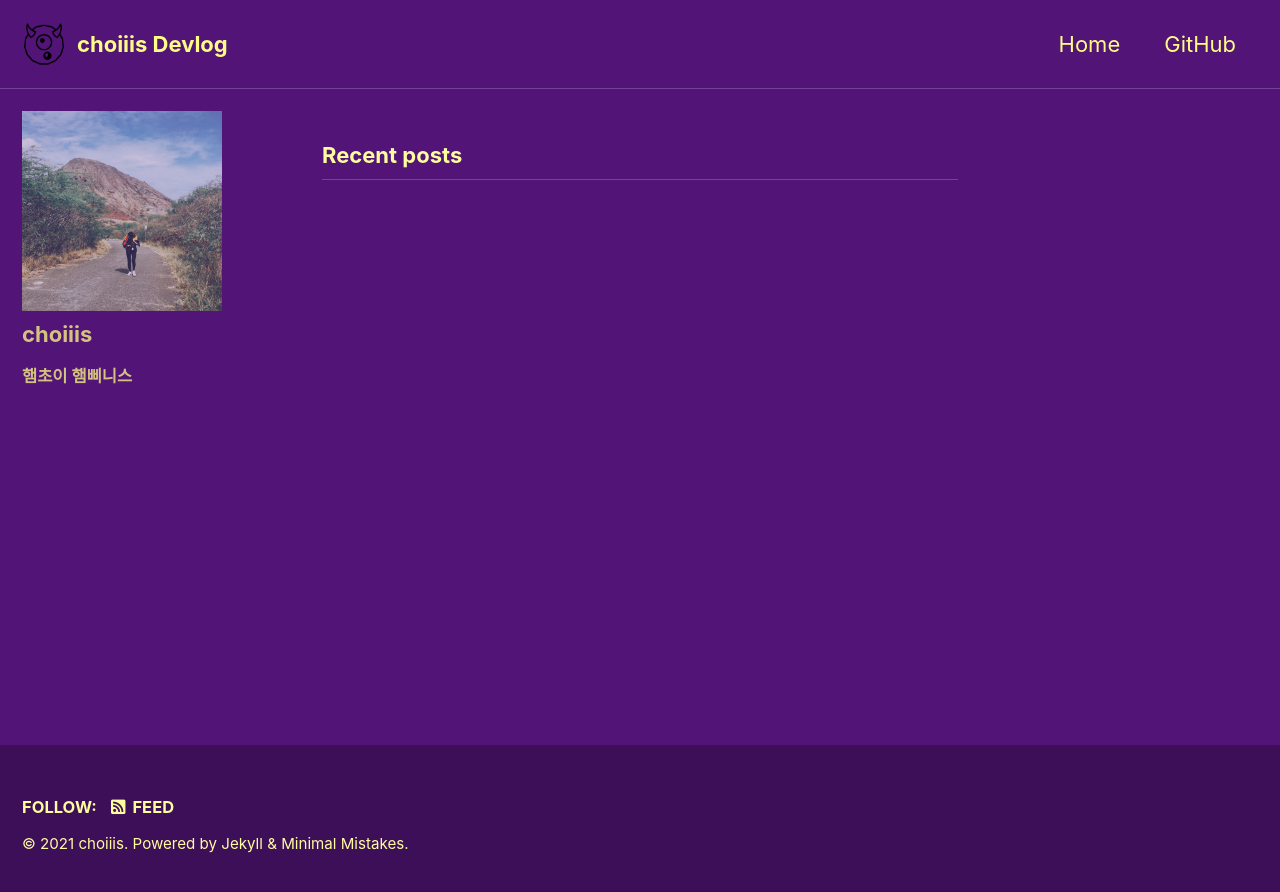
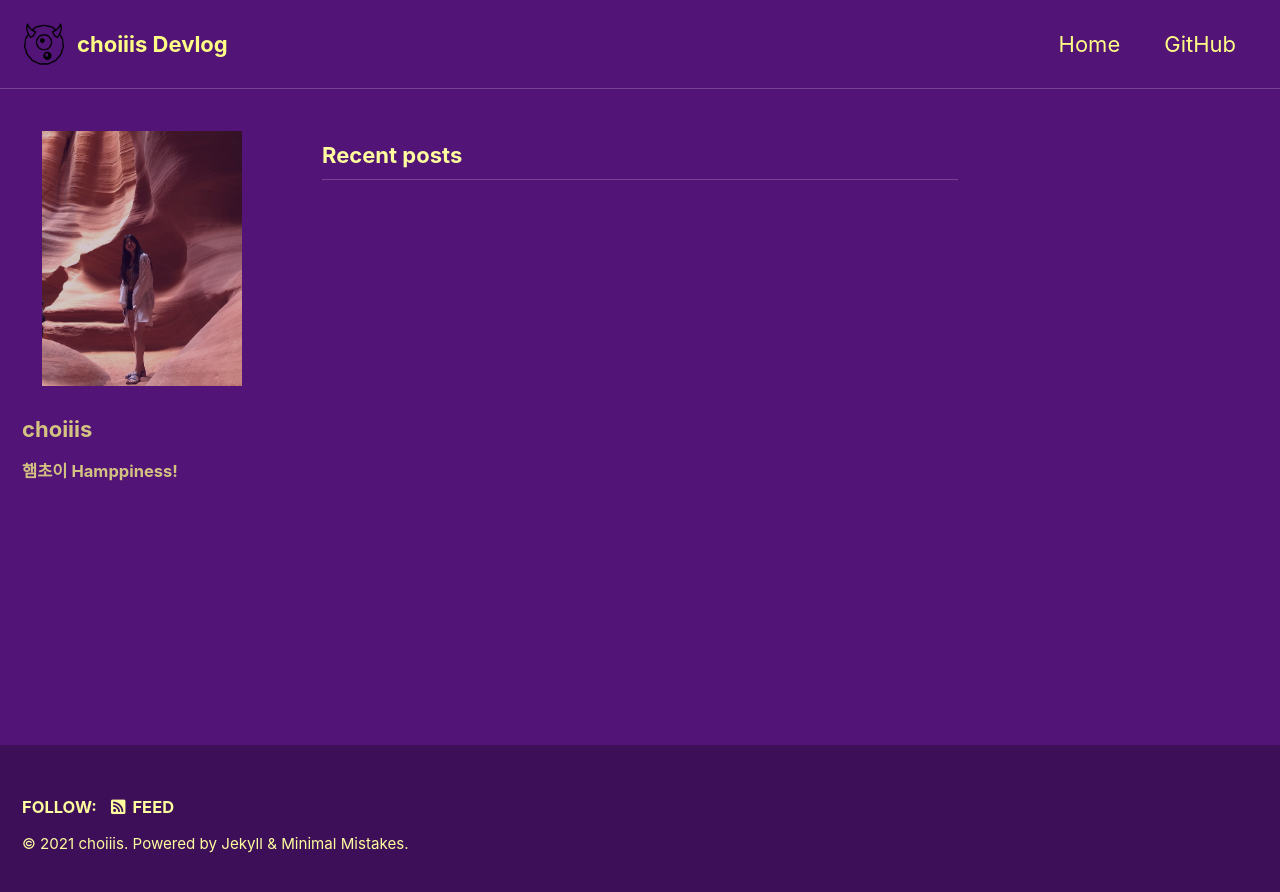
Before and after one commit to choiiis/choiiis.github.io, a Jekyll site: the page built from index.html, in a window 1280 px wide. Shown: the top 892 px of the page. Built offline with Jekyll 4.4.1, drawn with Linux system fonts in a browser that asks for light colours; cached includes are drawn as plain includes; some web fonts are replaced; the list of posts is cut into pages by our own code.

Commit message:
change main image

```diff
--- a/_config.yml
+++ b/_config.yml
@@ -24,7 +24,7 @@ description              : "choiiis DevLog"
 url                      : "https://choiiis.github.io/"
 baseurl                  : # the subpath of your site, e.g. "/blog"
 repository               : "choiiis/choiiis.github.io"
-teaser                   : "/assets/images/monster5.png"
+teaser                   : #
 logo                     : "/assets/images/monster.png"
 masthead_title           : # overrides the website title displayed in the masthead, use " " for no title
 # breadcrumbs            : false # true, false (default)
@@ -95,8 +95,8 @@ analytics:
 # Site Author
 author:
   name             : "choiiis"
-  avatar           : "/assets/images/main_image.jpg"
-  bio              : "**햄초이 햄삐니스**"
+  avatar           : "/assets/images/avatar2.jpg"
+  bio              : "**햄초이\nHamppiness!**"
   location         : #"Somewhere"
   email            :
   links:
--- a/_sass/minimal-mistakes/_sidebar.scss
+++ b/_sass/minimal-mistakes/_sidebar.scss
@@ -129,6 +129,7 @@
   img {
     max-width: 200px;
     border-radius: 0%;
+    margin: 20px;
 
     @include breakpoint($large) {
       padding: 0px;
```
Also changed, not shown: assets/images/avatar2.jpg (added), 1 other file.
